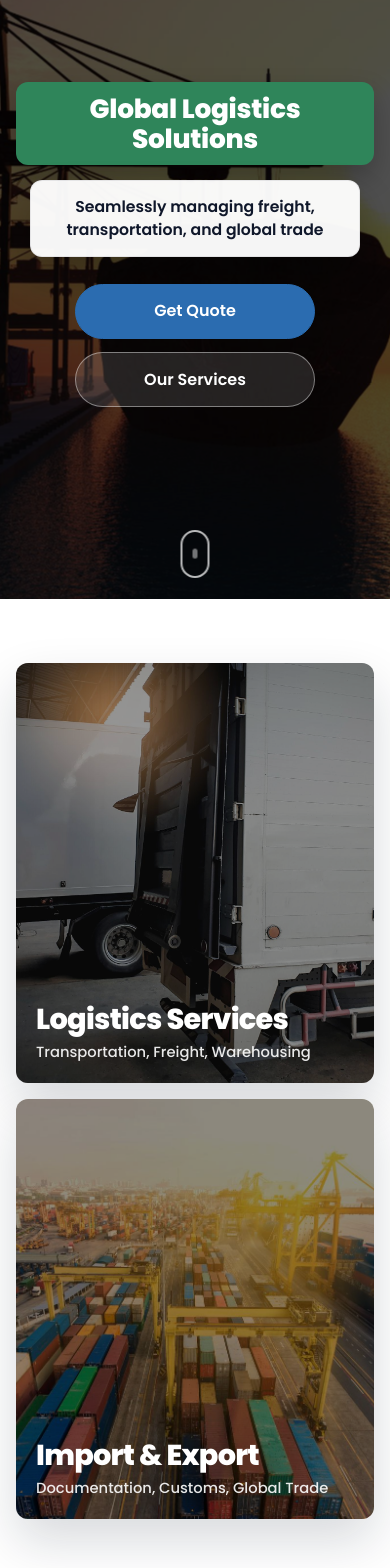
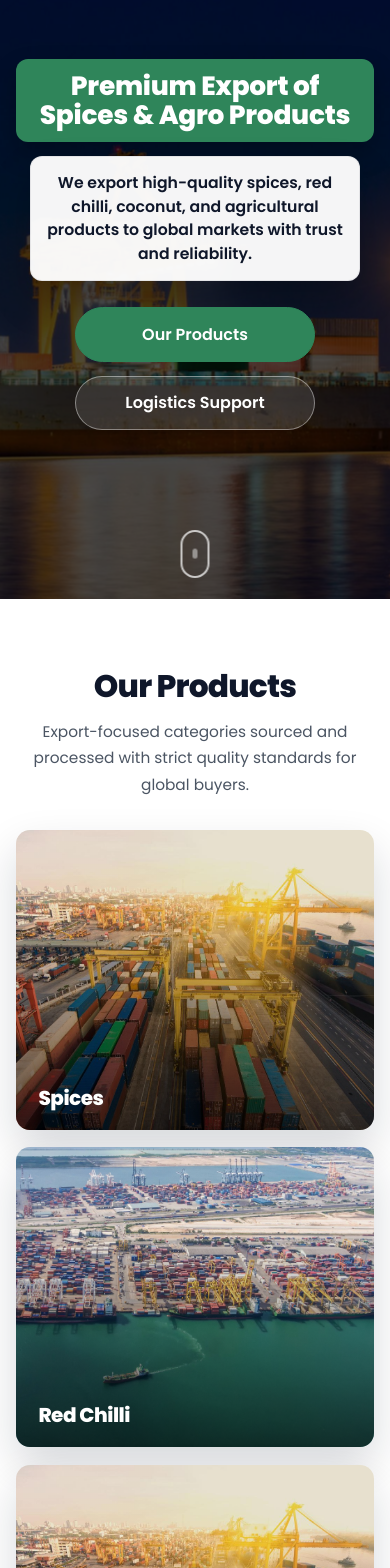
Before and after one commit to sakshidesai15/logistic-export-import, a React (Vite) app: page / in a window 390 px wide. Shown: the part 190-1758 px from the top of the page. Built offline with nearby package versions, Linux system fonts and the light colour scheme.

Commit message:
Refocus homepage on export products and fix Vite npm scripts

```diff
--- a/package.json
+++ b/package.json
@@ -4,9 +4,9 @@
   "version": "0.0.0",
   "type": "module",
   "scripts": {
-    "dev": "vite --port=3000 --host=0.0.0.0",
-    "build": "vite build",
-    "preview": "vite preview",
+    "dev": "node ./node_modules/vite/bin/vite.js --port=3000 --host=0.0.0.0",
+    "build": "node ./node_modules/vite/bin/vite.js build",
+    "preview": "node ./node_modules/vite/bin/vite.js preview",
     "clean": "rm -rf dist",
     "lint": "tsc --noEmit"
   },
--- a/src/index.css
+++ b/src/index.css
@@ -141,11 +141,109 @@
   @apply w-12 h-12 rounded-full border border-slate-200 flex items-center justify-center text-[12px] font-bold text-slate-400;
 }
 
+/* Products section */
+.products-section {
+  background: #ffffff;
+  padding: 5rem 1rem;
+}
+
+.products-wrap {
+  max-width: 1280px;
+  margin: 0 auto;
+}
+
+.products-header {
+  text-align: center;
+  max-width: 780px;
+  margin: 0 auto 2rem auto;
+}
+
+.products-title {
+  margin: 0 0 0.6rem 0;
+  font-size: clamp(1.95rem, 3.6vw, 2.55rem);
+  font-weight: 800;
+  color: #0f172a;
+}
+
+.products-subtitle {
+  margin: 0;
+  color: #4b5563;
+  font-size: clamp(0.96rem, 1.5vw, 1.08rem);
+  line-height: 1.7;
+}
+
+.products-grid {
+  display: grid;
+  grid-template-columns: repeat(2, minmax(0, 1fr));
+  gap: 1.1rem;
+}
+
+.product-card {
+  position: relative;
+  min-height: 370px;
+  border-radius: 14px;
+  overflow: hidden;
+  box-shadow: 0 20px 44px rgba(15, 23, 42, 0.16);
+}
+
+.product-card-media {
+  position: absolute;
+  inset: 0;
+  width: 100%;
+  height: 100%;
+  object-fit: cover;
+  transform: scale(1);
+  transition: transform 0.48s ease;
+}
+
+.product-card-overlay {
+  position: absolute;
+  inset: 0;
+  background: linear-gradient(180deg, rgba(0, 0, 0, 0.04) 28%, rgba(0, 0, 0, 0.66) 100%);
+  transition: background 0.38s ease;
+}
+
+.product-card-content {
+  position: absolute;
+  left: 1.4rem;
+  right: 1.4rem;
+  bottom: 1.25rem;
+  z-index: 2;
+  transform: translateY(0);
+  transition: transform 0.35s ease;
+}
+
+.product-card-title {
+  margin: 0;
+  color: #ffffff;
+  font-size: clamp(1.25rem, 2.2vw, 1.8rem);
+  line-height: 1.2;
+  font-weight: 800;
+}
+
+.product-card:hover .product-card-media {
+  transform: scale(1.08);
+}
+
+.product-card:hover .product-card-overlay {
+  background: linear-gradient(180deg, rgba(0, 0, 0, 0.18) 22%, rgba(0, 0, 0, 0.78) 100%);
+}
+
+.product-card:hover .product-card-content {
+  transform: translateY(-6px);
+}
+
 /* Services grid */
 .services-grid-section {
   background: #f7f7f7;
   padding: 5rem 1rem;
   border-top: 1px solid #e2e8f0;
+}
+
+.logistics-support-section {
+  background: linear-gradient(180deg, #f8faf8 0%, #f3f7f2 100%);
+  padding: 3.5rem 1rem;
+  border-top: 1px solid #dbe5da;
 }
 
 .services-grid-wrap {
@@ -161,7 +259,7 @@
 
 .services-title {
   margin: 0 0 0.65rem 0;
-  font-size: clamp(1.9rem, 3.5vw, 2.45rem);
+  font-size: clamp(1.8rem, 3.2vw, 2.25rem);
   font-weight: 800;
   color: #0f172a;
 }
@@ -179,11 +277,16 @@
   gap: 1.15rem;
 }
 
+.services-grid-secondary {
+  max-width: 980px;
+  margin: 0 auto;
+}
+
 .service-card {
   background: #ffffff;
   border-radius: 12px;
   box-shadow: 0 10px 26px rgba(15, 23, 42, 0.08);
-  padding: 1.5rem 1.3rem;
+  padding: 1.25rem 1.15rem;
   text-align: center;
   transition: transform 0.28s ease, box-shadow 0.28s ease;
 }
@@ -194,26 +297,26 @@
 }
 
 .service-icon {
-  width: 54px;
-  height: 54px;
-  margin: 0 auto 0.85rem auto;
+  width: 52px;
+  height: 52px;
+  margin: 0 auto 0.82rem auto;
   display: flex;
   align-items: center;
   justify-content: center;
   border-radius: 999px;
-  background: rgba(43, 108, 176, 0.1);
-  color: #2b6cb0;
+  background: rgba(47, 133, 90, 0.14);
+  color: #2f855a;
   transition: color 0.28s ease, background-color 0.28s ease;
 }
 
 .service-card:hover .service-icon {
-  color: #2f855a;
-  background: rgba(47, 133, 90, 0.15);
+  color: #276749;
+  background: rgba(39, 103, 73, 0.18);
 }
 
 .service-title {
   margin: 0 0 0.45rem 0;
-  font-size: 1.06rem;
+  font-size: 1.03rem;
   font-weight: 700;
   color: #0f172a;
 }
@@ -221,13 +324,13 @@
 .service-desc {
   margin: 0;
   color: #64748b;
-  font-size: 0.93rem;
+  font-size: 0.91rem;
   line-height: 1.5;
 }
 
 /* Why choose us */
 .why-section {
-  background: linear-gradient(180deg, #f8fbff 0%, #f4f8f5 100%);
+  background: linear-gradient(180deg, #f8fbff 0%, #f3f8f2 100%);
   padding: 5rem 1rem;
 }
 
@@ -265,7 +368,7 @@
   display: flex;
   gap: 0.75rem;
   align-items: flex-start;
-  background: rgba(255, 255, 255, 0.72);
+  background: rgba(255, 255, 255, 0.76);
   border: 1px solid rgba(148, 163, 184, 0.22);
   border-radius: 12px;
   padding: 0.78rem 0.95rem;
@@ -279,8 +382,8 @@
   align-items: center;
   justify-content: center;
   flex-shrink: 0;
-  background: rgba(43, 108, 176, 0.12);
-  color: #2b6cb0;
+  background: rgba(47, 133, 90, 0.14);
+  color: #2f855a;
 }
 
 .why-point-title {
@@ -319,7 +422,7 @@
 
 .counter-value {
   margin: 0;
-  color: #2b6cb0;
+  color: #2f855a;
   font-size: clamp(1.75rem, 4vw, 2.35rem);
   line-height: 1;
   font-weight: 800;
@@ -331,83 +434,6 @@
   color: #334155;
   font-size: 0.92rem;
   font-weight: 600;
-}
-
-/* Industries */
-.industries-section {
-  background: #ffffff;
-  padding: 5rem 1rem;
-}
-
-.industries-wrap {
-  max-width: 1220px;
-  margin: 0 auto;
-}
-
-.industries-header {
-  text-align: center;
-  max-width: 760px;
-  margin: 0 auto 2rem auto;
-}
-
-.industries-title {
-  margin: 0 0 0.65rem 0;
-  color: #0f172a;
-  font-size: clamp(1.9rem, 3.4vw, 2.5rem);
-  font-weight: 800;
-}
-
-.industries-subtitle {
-  margin: 0;
-  color: #64748b;
-  line-height: 1.65;
-  font-size: clamp(0.95rem, 1.55vw, 1.05rem);
-}
-
-.industries-grid {
-  display: grid;
-  grid-template-columns: repeat(3, minmax(0, 1fr));
-  gap: 0.95rem;
-}
-
-.industry-card {
-  background: #ffffff;
-  border: 1px solid #e2e8f0;
-  border-radius: 12px;
-  text-align: center;
-  padding: 1.25rem 1rem;
-  box-shadow: 0 10px 22px rgba(15, 23, 42, 0.06);
-  transition: transform 0.3s ease, box-shadow 0.3s ease;
-}
-
-.industry-card:hover {
-  transform: translateY(-5px);
-  box-shadow: 0 18px 32px rgba(15, 23, 42, 0.12);
-}
-
-.industry-icon {
-  width: 50px;
-  height: 50px;
-  margin: 0 auto 0.7rem auto;
-  border-radius: 999px;
-  display: flex;
-  align-items: center;
-  justify-content: center;
-  color: #2b6cb0;
-  background: rgba(43, 108, 176, 0.1);
-  transition: color 0.3s ease, background-color 0.3s ease;
-}
-
-.industry-card:hover .industry-icon {
-  color: #2f855a;
-  background: rgba(47, 133, 90, 0.14);
-}
-
-.industry-label {
-  margin: 0;
-  color: #0f172a;
-  font-size: 1rem;
-  font-weight: 700;
 }
 
 /* CTA */
@@ -486,14 +512,14 @@
 }
 
 .cta-btn-primary {
-  background: #2b6cb0;
-  border: 1px solid #2b6cb0;
+  background: #2f855a;
+  border: 1px solid #2f855a;
   color: #ffffff;
 }
 
 .cta-btn-primary:hover {
-  background: #2c5282;
-  border-color: #2c5282;
+  background: #276749;
+  border-color: #276749;
 }
 
 .cta-btn-secondary {
@@ -701,9 +727,9 @@
   margin-bottom: 0.85rem;
   padding: 0.35rem 0.8rem;
   border-radius: 999px;
-  background: rgba(43, 108, 176, 0.1);
-  color: #2b6cb0;
-  border: 1px solid rgba(43, 108, 176, 0.18);
+  background: rgba(47, 133, 90, 0.1);
+  color: #2f855a;
+  border: 1px solid rgba(47, 133, 90, 0.18);
   font-size: 0.72rem;
   font-weight: 700;
   letter-spacing: 0.14em;
@@ -733,8 +759,8 @@
   justify-content: center;
   border-radius: 999px;
   padding: 0.78rem 1.4rem;
-  background: #2b6cb0;
-  border: 1px solid #2b6cb0;
+  background: #2f855a;
+  border: 1px solid #2f855a;
   color: #fff;
   font-weight: 600;
   transition: transform 0.24s ease, background-color 0.24s ease, border-color 0.24s ease, opacity 0.55s ease, color 0.24s ease;
@@ -742,8 +768,8 @@
 
 .about-btn:hover {
   transform: translateY(-1px) scale(1.03);
-  background: #2c5282;
-  border-color: #2c5282;
+  background: #276749;
+  border-color: #276749;
 }
 
 /* Cinematic hero slider */
@@ -870,14 +896,14 @@
 }
 
 .hero-btn-primary {
-  background: #2b6cb0;
-  border: 1px solid #2b6cb0;
+  background: #2f855a;
+  border: 1px solid #2f855a;
   color: #fff;
 }
 
 .hero-btn-primary:hover {
-  background: #2c5282;
-  border-color: #2c5282;
+  background: #276749;
+  border-color: #276749;
 }
 
 .hero-btn-secondary {
@@ -972,14 +998,6 @@
     min-height: 320px;
   }
 
-  .industries-section {
-    padding: 4rem 1rem;
-  }
-
-  .industries-grid {
-    grid-template-columns: repeat(2, minmax(0, 1fr));
-  }
-
   .cta-section {
     min-height: 390px;
     padding: 4rem 1rem;
@@ -1006,31 +1024,25 @@
     grid-template-columns: 1fr;
   }
 
-  .services-grid-section {
-    padding: 4rem 1rem;
+  .services-grid-section,
+  .logistics-support-section {
+    padding: 3rem 1rem;
   }
 
   .services-grid {
     grid-template-columns: 1fr;
   }
 
-  .split-card-section {
+  .products-section {
     padding: 4rem 1rem;
   }
 
-  .split-card-grid {
+  .products-grid {
     grid-template-columns: 1fr;
-    gap: 1rem;
   }
 
-  .card.split-card {
-    min-height: 420px;
-  }
-
-  .card-content {
-    left: 1.25rem;
-    right: 1.25rem;
-    bottom: 1.25rem;
+  .product-card {
+    min-height: 300px;
   }
 
   .hero-container {
@@ -1052,10 +1064,6 @@
 }
 
 @media (min-width: 769px) and (max-width: 1100px) {
-  .industries-grid {
-    grid-template-columns: repeat(3, minmax(0, 1fr));
-  }
-
   .why-wrap {
     grid-template-columns: 1fr;
   }
@@ -1067,10 +1075,14 @@
   .services-grid {
     grid-template-columns: repeat(2, minmax(0, 1fr));
   }
+
+  .products-grid {
+    grid-template-columns: repeat(2, minmax(0, 1fr));
+  }
 }
 
 @media (max-width: 520px) {
-  .industries-grid {
+  .products-grid {
     grid-template-columns: 1fr;
   }
 }
@@ -1088,12 +1100,15 @@
   .hero-title,
   .hero-subtext-box,
   .hero-buttons,
-  .scroll-indicator-dot {
+  .scroll-indicator-dot,
+  .product-card-media,
+  .product-card-content {
     animation: none !important;
     transition: none !important;
   }
 
-  .hero-slide {
+  .hero-slide,
+  .product-card-media {
     transform: scale(1);
   }
 }
--- a/src/pages/Home.tsx
+++ b/src/pages/Home.tsx
@@ -1,33 +1,28 @@
 import { motion } from "motion/react";
 import { useEffect, useRef, useState } from "react";
 import {
-  Truck,
   Globe,
-  ShieldCheck,
   Package,
-  Container,
-  FileCheck,
-  Phone,
-  Mail,
-  Network,
   Clock3,
   Handshake,
   Route,
-  Users2,
-  Factory,
-  ShoppingCart,
-  Pill,
-  Car,
-  Cog
+  BadgeCheck,
+  DollarSign,
+  Truck,
+  Ship,
+  Warehouse,
+  Phone,
+  Mail
 } from "lucide-react";
 import { Link } from "react-router-dom";
 
+import heroAgroOne from "../assets/HERO BACKGROUND IMAGES/lT86O8Cs3jLDr65VDh0QLxdVekma0LtEYv8uh4ZTwyoqRKTv07IKrkP-Lm20_zM8kKcTJ0niDokOW9yRpCAdiPpvpgc5AvRQGcYi4ljWLMZyhGYhQ1is3_g5jN.jpg";
+import heroAgroTwo from "../assets/HERO BACKGROUND IMAGES/3H3Pk8-H6Djecz1zli8ckhX1fnDYtYHIejIOIGp6y5IJzhVBSliozrVHtXkWmqfJyBa9tZmBeLe5jL9aAThbaidMp4rrQiIS6cqdJ7cnz75AQjag_qC-vTxkv0gJkIwFUE1_deCTIVWpqjrRagepEIL.jpg";
+import productSpices from "../assets/exim/6Lui-U_6KuNrEbJHymYlyjHu8hhTGPrAkdmRJpb0Ck_auUkb5unnv2fMvrVMswrGM7P7qWcUqiBOnsv3XtSsLqLUpzOuDrNMP9coy-krOygBoXTyzewXXmg-ujwt8n7cdnCh1-5hxK2wQTtkqBMpW22XO3DCE.jpg";
+import productChilli from "../assets/exim/X6Xj-kS9SR6-CKO0bhd_OxtUtdMhqdNV3r6OiRwv3FKaqCQEPO-US-n9ocIfFtBxte8EOIS9NE8BqvJe5RGc5DYaJ45mDzxdX7dnrxV6S3voOTIw1zwMLY0Iz4AxOrQ7GeqQ462MOksQNjxWtoy5SiqFSOq-aASoEr-PG1i7g.jpg";
+
 export default function Home() {
-  const heroSlides = [
-    "/images/hero1.jpg",
-    "/images/hero2.jpg",
-    "/images/hero3.jpg"
-  ];
+  const heroSlides = [heroAgroOne, heroAgroTwo, "/images/exim1.jpg"];
 
   const [currentSlide, setCurrentSlide] = useState(0);
   const aboutSectionRef = useRef<HTMLElement | null>(null);
@@ -145,17 +140,19 @@ export default function Home() {
         <div className="hero-overlay" />
 
         <div className="hero-content" key={currentSlide}>
-          <h1 className="hero-title">Global Logistics Solutions</h1>
+          <h1 className="hero-title">Premium Export of Spices & Agro Products</h1>
           <div className="hero-subtext-box">
-            <p className="hero-subtext">Seamlessly managing freight, transportation, and global trade</p>
+            <p className="hero-subtext">
+              We export high-quality spices, red chilli, coconut, and agricultural products to global markets with trust and reliability.
+            </p>
           </div>
           <div className="hero-buttons">
-            <Link to="/contact" className="hero-btn hero-btn-primary">
-              Get Quote
-            </Link>
-            <Link to="/services" className="hero-btn hero-btn-secondary">
-              Our Services
-            </Link>
+            <a href="#products" className="hero-btn hero-btn-primary">
+              Our Products
+            </a>
+            <a href="#services" className="hero-btn hero-btn-secondary">
+              Logistics Support
+            </a>
           </div>
         </div>
 
@@ -164,49 +161,38 @@ export default function Home() {
         </a>
       </section>
 
-      <section className="split-card-section">
-        <div className="split-card-grid">
-          <Link to="/services" className="split-card-link">
-            <motion.article
-              initial={{ opacity: 0, y: 34 }}
-              whileInView={{ opacity: 1, y: 0 }}
-              viewport={{ once: true, amount: 0.25 }}
-              transition={{ duration: 0.7, ease: "easeOut" }}
-              className="card split-card"
-            >
-              <img
-                src="/images/logistics1.jpg"
-                alt="Logistics transportation services"
-                className="split-card-media"
-              />
-              <div className="card-overlay" />
-              <div className="card-content">
-                <h3 className="card-title">Logistics Services</h3>
-                <p className="card-subtitle">Transportation, Freight, Warehousing</p>
-              </div>
-            </motion.article>
-          </Link>
+      <section id="products" className="products-section">
+        <div className="products-wrap">
+          <div className="products-header">
+            <h2 className="products-title">Our Products</h2>
+            <p className="products-subtitle">
+              Export-focused categories sourced and processed with strict quality standards for global buyers.
+            </p>
+          </div>
 
-          <Link to="/exim" className="split-card-link">
-            <motion.article
-              initial={{ opacity: 0, y: 34 }}
-              whileInView={{ opacity: 1, y: 0 }}
-              viewport={{ once: true, amount: 0.25 }}
-              transition={{ duration: 0.7, ease: "easeOut", delay: 0.12 }}
-              className="card split-card"
-            >
-              <img
-                src="/images/exim1.jpg"
-                alt="Import export operations at international port"
-                className="split-card-media"
-              />
-              <div className="card-overlay" />
-              <div className="card-content">
-                <h3 className="card-title">Import & Export</h3>
-                <p className="card-subtitle">Documentation, Customs, Global Trade</p>
-              </div>
-            </motion.article>
-          </Link>
+          <div className="products-grid">
+            {[
+              { title: "Spices", image: productSpices },
+              { title: "Red Chilli", image: productChilli },
+              { title: "Coconut & Coconut Products", image: "/images/exim1.jpg" },
+              { title: "Agro Products", image: heroAgroOne }
+            ].map((product, idx) => (
+              <motion.article
+                key={product.title}
+                initial={{ opacity: 0, y: 32 }}
+                whileInView={{ opacity: 1, y: 0 }}
+                viewport={{ once: true, amount: 0.2 }}
+                transition={{ duration: 0.6, ease: "easeOut", delay: idx * 0.08 }}
+                className="product-card"
+              >
+                <img src={product.image} alt={`${product.title} for export`} className="product-card-media" />
+                <div className="product-card-overlay" />
+                <div className="product-card-content">
+                  <h3 className="product-card-title">{product.title}</h3>
+                </div>
+              </motion.article>
+            ))}
+          </div>
         </div>
       </section>
 
@@ -215,18 +201,18 @@ export default function Home() {
           <div className={`about-media ${aboutVisible ? "is-visible" : ""}`}>
             <div className="about-media-frame">
               <img
-                src="/images/logistics1.jpg"
-                alt="Global logistics operations and transportation"
+                src={productSpices}
+                alt="Export quality spices and agro products"
                 className="about-media-img"
               />
             </div>
           </div>
 
           <div className={`about-content ${aboutVisible ? "is-visible" : ""}`}>
-            <div className="about-label">Our Story</div>
-            <h3 className="about-heading">Decades of Expertise in Global Logistics</h3>
+            <div className="about-label">About Us</div>
+            <h3 className="about-heading">Trusted Export Partner for Agro Products</h3>
             <p className="about-copy">
-              We provide reliable logistics and import-export solutions with a focus on efficiency, quality, and customer satisfaction. Our experience helps businesses grow in global markets.
+              We are a trusted exporter of high-quality agro products including spices, red chilli, and coconut. We serve global markets with a commitment to quality and timely delivery.
             </p>
             <Link to="/about" className="about-btn">
               Learn More
@@ -235,29 +221,26 @@ export default function Home() {
         </div>
       </section>
 
-      <section id="services" className="services-grid-section">
+      <section id="services" className="logistics-support-section">
         <div className="services-grid-wrap">
           <div className="services-header">
-            <h2 className="services-title">Our Services</h2>
+            <h2 className="services-title">Logistics Support</h2>
             <p className="services-subtitle">
-              Comprehensive logistics and global trade solutions tailored to your business needs
+              We also provide logistics and transportation support to ensure smooth delivery of goods across locations.
             </p>
           </div>
-          <div className="services-grid">
+          <div className="services-grid services-grid-secondary">
             {[
-              { icon: <Truck size={24} />, title: "Road Transportation", desc: "Reliable cargo movement across domestic routes." },
-              { icon: <Globe size={24} />, title: "Freight Forwarding", desc: "Seamless air and sea freight coordination globally." },
-              { icon: <Package size={24} />, title: "Warehousing", desc: "Secure storage with efficient inventory handling." },
-              { icon: <ShieldCheck size={24} />, title: "Customs Clearance", desc: "Fast, compliant clearance for smooth border transit." },
-              { icon: <FileCheck size={24} />, title: "Import & Export Documentation", desc: "Accurate paperwork management for global shipments." },
-              { icon: <Network size={24} />, title: "Supply Chain Management", desc: "End-to-end planning for optimized trade operations." }
+              { icon: <Truck size={22} />, title: "Road Transportation", desc: "Timely inland cargo movement with dependable routing." },
+              { icon: <Ship size={22} />, title: "Freight Coordination", desc: "Efficient air and sea movement support for export orders." },
+              { icon: <Warehouse size={22} />, title: "Handling & Storage", desc: "Safe handling and interim storage before final dispatch." }
             ].map((service, idx) => (
               <motion.article
                 key={service.title}
-                initial={{ opacity: 0, y: 22 }}
+                initial={{ opacity: 0, y: 20 }}
                 whileInView={{ opacity: 1, y: 0 }}
                 viewport={{ once: true, amount: 0.2 }}
-                transition={{ duration: 0.5, ease: "easeOut", delay: idx * 0.08 }}
+                transition={{ duration: 0.48, ease: "easeOut", delay: idx * 0.08 }}
                 className="service-card"
               >
                 <div className="service-icon">{service.icon}</div>
@@ -287,16 +270,16 @@ export default function Home() {
           >
             <h2 className="why-title">Why Choose Us</h2>
             <p className="why-subtitle">
-              We deliver reliable and efficient logistics and global trade solutions tailored to your business.
+              We focus on dependable product quality and consistent export fulfillment for long-term trade partnerships.
             </p>
 
             <div className="why-points">
               {[
-                { icon: <Clock3 size={18} />, title: "Reliable & Timely Delivery", desc: "Consistent schedules with dependable transit performance." },
-                { icon: <Globe size={18} />, title: "Global Network Coverage", desc: "Strong international partner network across key trade routes." },
-                { icon: <Users2 size={18} />, title: "Experienced Professionals", desc: "Skilled specialists managing every stage of shipment flow." },
-                { icon: <Route size={18} />, title: "End-to-End Logistics Support", desc: "Integrated handling from origin pickup to final destination." },
-                { icon: <Handshake size={18} />, title: "Customer-Centric Approach", desc: "Personalized solutions aligned with your business priorities." }
+                { icon: <BadgeCheck size={18} />, title: "Quality Products", desc: "Careful sourcing and quality checks for every shipment." },
+                { icon: <Globe size={18} />, title: "Global Export Network", desc: "Strong market reach supported by trusted global trade links." },
+                { icon: <Clock3 size={18} />, title: "Reliable Delivery", desc: "Planned dispatches and transit monitoring for on-time arrival." },
+                { icon: <DollarSign size={18} />, title: "Competitive Pricing", desc: "Value-driven pricing aligned with international buyer expectations." },
+                { icon: <Handshake size={18} />, title: "Customer Satisfaction", desc: "Responsive support and long-term relationship commitment." }
               ].map((point) => (
                 <div key={point.title} className="why-point-item">
                   <div className="why-point-icon">{point.icon}</div>
@@ -318,9 +301,9 @@ export default function Home() {
           >
             <div className="why-counters-grid">
               {[
-                { value: stats.shipments, label: "Shipments Delivered" },
-                { value: stats.clients, label: "Global Clients" },
-                { value: stats.team, label: "Team Members" },
+                { value: stats.shipments, label: "Export Shipments" },
+                { value: stats.clients, label: "Global Buyers" },
+                { value: stats.team, label: "Support Team" },
                 { value: stats.years, label: "Years Experience" }
               ].map((counter) => (
                 <div key={counter.label} className="counter-card">
@@ -333,41 +316,8 @@ export default function Home() {
         </div>
       </motion.section>
 
-      <section className="industries-section">
-        <div className="industries-wrap">
-          <div className="industries-header">
-            <h2 className="industries-title">Industries We Serve</h2>
-            <p className="industries-subtitle">
-              Delivering tailored logistics and global trade solutions across multiple industries
-            </p>
-          </div>
-          <div className="industries-grid">
-            {[
-              { icon: <Factory size={22} />, label: "Manufacturing" },
-              { icon: <ShoppingCart size={22} />, label: "Retail & E-commerce" },
-              { icon: <Pill size={22} />, label: "Pharmaceuticals" },
-              { icon: <Car size={22} />, label: "Automotive" },
-              { icon: <Package size={22} />, label: "FMCG" },
-              { icon: <Cog size={22} />, label: "Industrial Goods" }
-            ].map((industry, idx) => (
-              <motion.article
-                key={industry.label}
-                initial={{ opacity: 0, y: 20 }}
-                whileInView={{ opacity: 1, y: 0 }}
-                viewport={{ once: true, amount: 0.2 }}
-                transition={{ duration: 0.45, ease: "easeOut", delay: idx * 0.08 }}
-                className="industry-card"
-              >
-                <div className="industry-icon">{industry.icon}</div>
-                <h4 className="industry-label">{industry.label}</h4>
-              </motion.article>
-            ))}
-          </div>
-        </div>
-      </section>
-
       <section className="cta-section">
-        <div className="cta-bg" style={{ backgroundImage: "url('/images/hero2.jpg')" }} />
+        <div className="cta-bg" style={{ backgroundImage: `url('${heroAgroTwo}')` }} />
         <div className="cta-overlay" />
         <motion.div
           className="cta-content"
@@ -376,9 +326,9 @@ export default function Home() {
           viewport={{ once: true, amount: 0.25 }}
           transition={{ duration: 0.6, ease: "easeOut" }}
         >
-          <h2 className="cta-title">Looking for Reliable Logistics & Export Solutions?</h2>
+          <h2 className="cta-title">Looking for Trusted Export Solutions?</h2>
           <p className="cta-subtitle">
-            Contact us today for efficient and trusted global services
+            Contact us today for premium agro product exports with reliable coordination and delivery support.
           </p>
           <motion.div
             className="cta-buttons"
```
